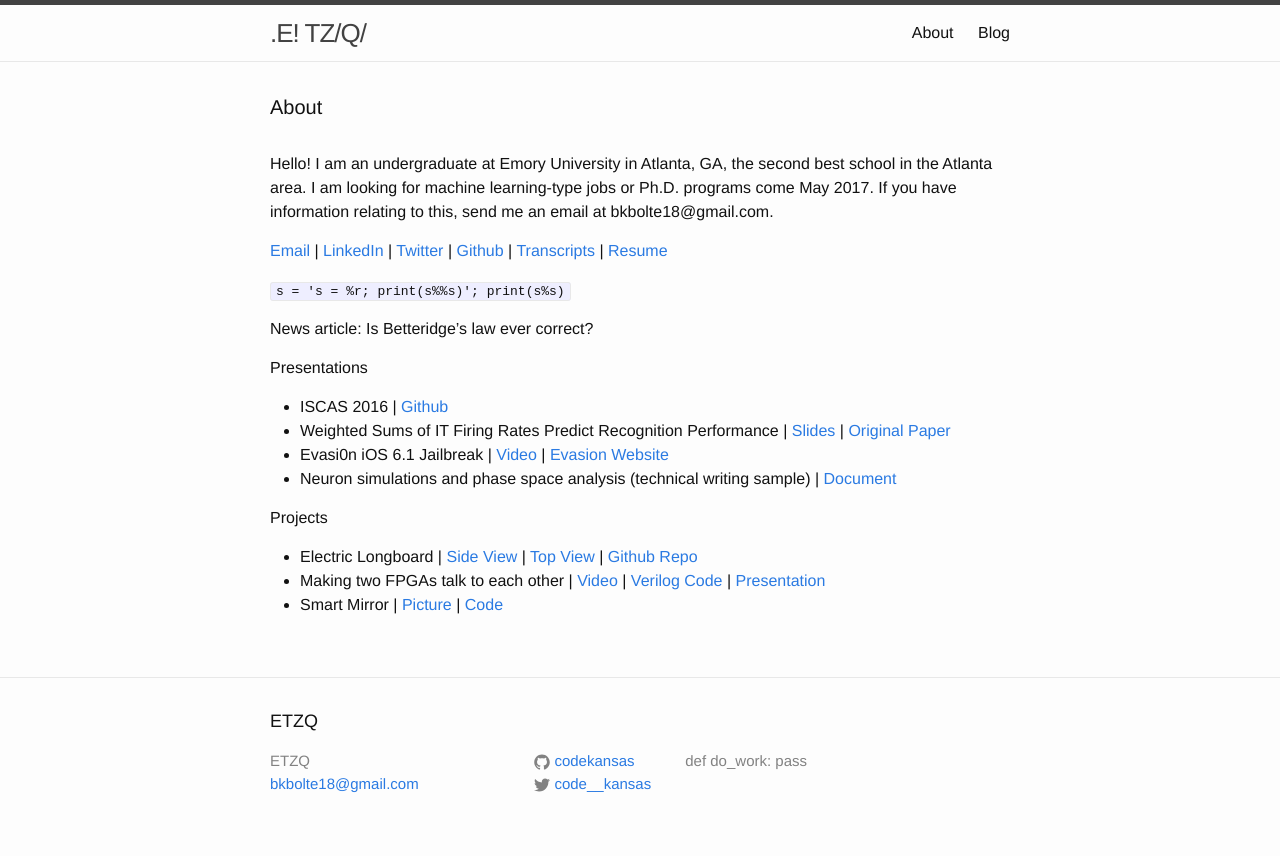
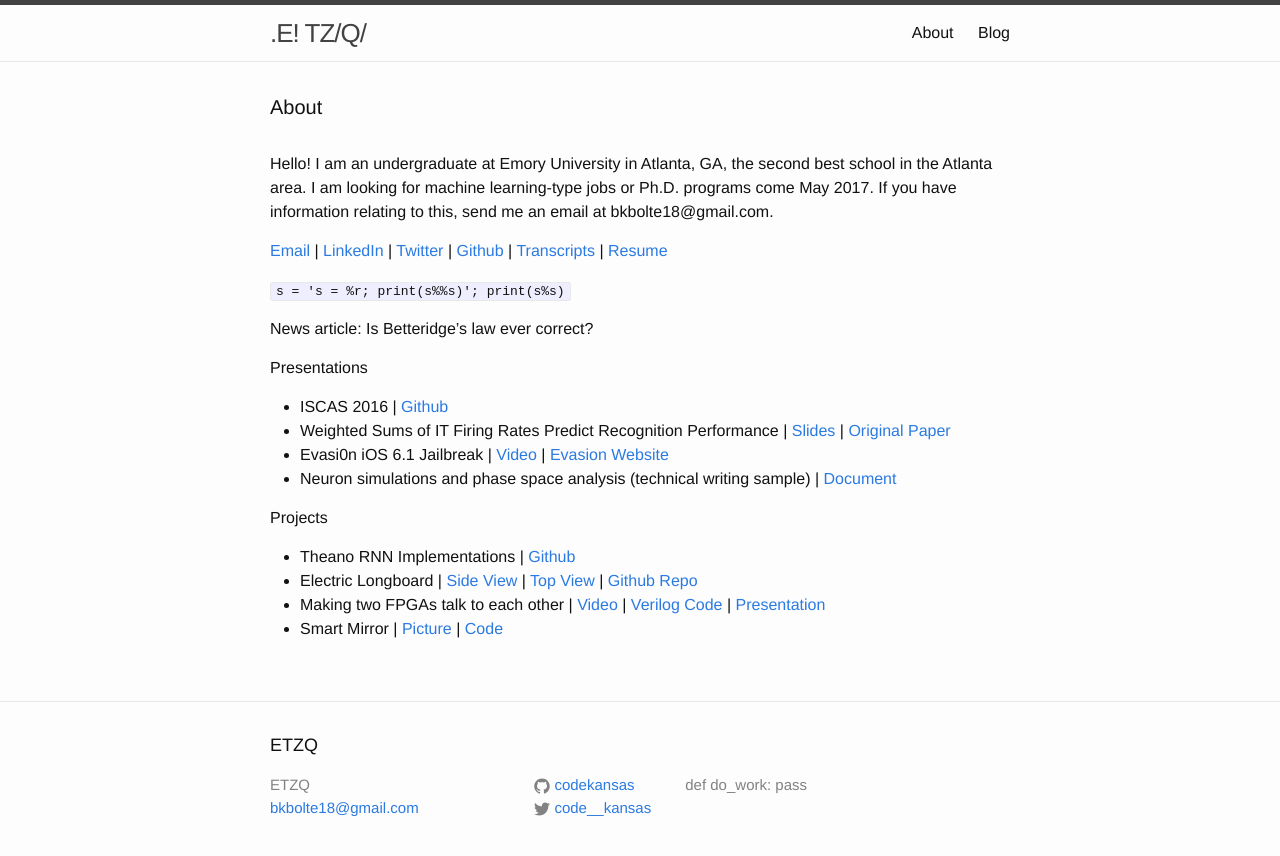
Before and after one commit to codekansas/codekansas.github.io, a Jekyll site: the page built from about.md, in a window 1280 px wide. Shown: the top 856 px of the page. Built offline with Jekyll 4.4.1, drawn with Linux system fonts in a browser that asks for light colours.

Commit message:
added project

```diff
--- a/about.md
+++ b/about.md
@@ -27,6 +27,8 @@
 
 #### Projects
 
+ - Theano RNN Implementations
+| [Github](https://github.com/codekansas/theano-rnn)
  - Electric Longboard
 | [Side View](https://raw.githubusercontent.com/codekansas/electric-longboard/master/side_view.jpg)
 | [Top View](https://raw.githubusercontent.com/codekansas/electric-longboard/master/top_view.jpg)
```
Also changed, not shown: 1 other file.
